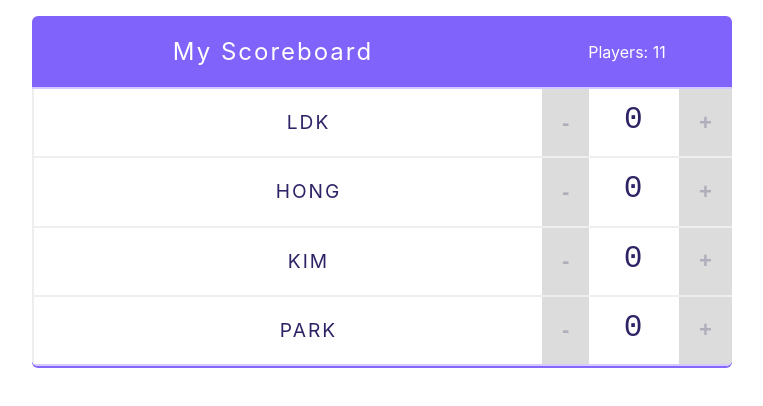
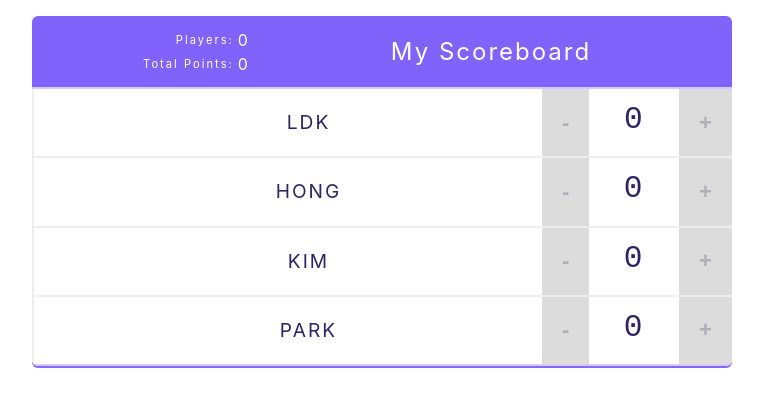
Before and after one commit to xyujiningx/scoreboard-202010, a React (Create React App) app: page / in a window 1280 px wide. Shown: the top 406 px of the page, without its empty margins (258-1021 px from the left). Built offline with nearby package versions, Linux system fonts and the light colour scheme.

Commit message:
Statistics.jsx UI 구현

```diff
--- a/src/components/Header.jsx
+++ b/src/components/Header.jsx
@@ -1,4 +1,5 @@
 import React from 'react';
+import Statistics from "./Statistics";
 
 export const Header = (props) => {
   console.log(props);
@@ -6,8 +7,8 @@ export const Header = (props) => {
   const {title, totalPlayers} = props;
   return (
     <header className="header">
+      <Statistics></Statistics>
       <h1 className="h1">{title}</h1>
-      <span className='stats'>Players: {totalPlayers}</span>
     </header>
   );
 }
--- /dev/null
+++ b/src/components/Statistics.jsx
@@ -0,0 +1,20 @@
+import React from 'react';
+
+function Statistics(props) {
+  return (
+    <table className="stats">
+      <tbody>
+      <tr>
+        <td>Players:</td>
+        <td>0</td>
+      </tr>
+      <tr>
+        <td>Total Points:</td>
+        <td>0</td>
+      </tr>
+      </tbody>
+    </table>
+  );
+}
+
+export default Statistics;
```
